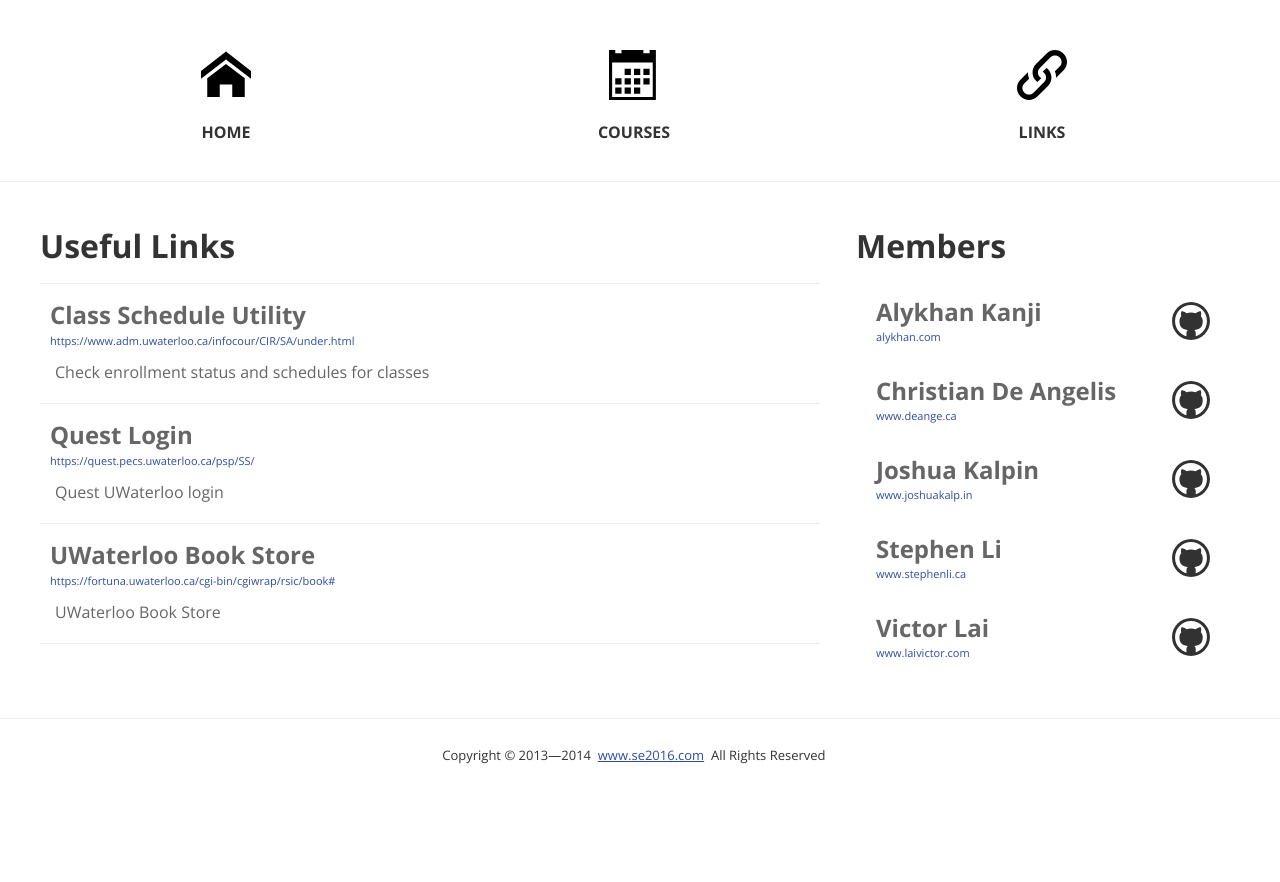
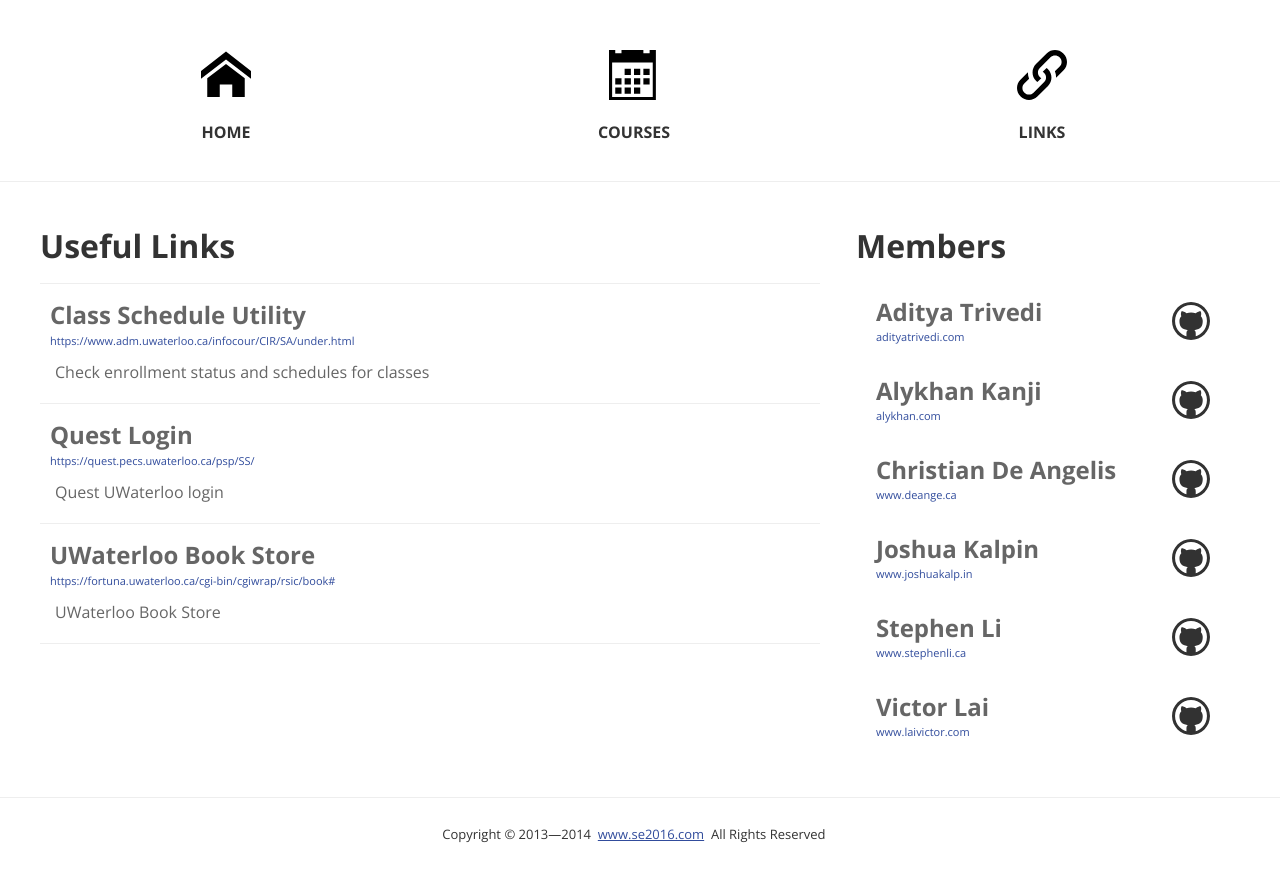
Before and after one commit to cbhl/inseption.github.com, a Jekyll site: the page built from links.html, in a window 1280 px wide. Shown: the top 882 px of the page. Built offline with Jekyll 4.4.1, drawn with Linux system fonts in a browser that asks for light colours.

Commit message:
Add Aditya Trivedi to classmates

```diff
--- a/_data/classmates.yaml
+++ b/_data/classmates.yaml
@@ -1,3 +1,7 @@
+-
+    name: "Aditya Trivedi"
+    github: "adityatrivedi"
+    homepage: "adityatrivedi.com"
 -
     name: "Alykhan Kanji"
     github: "alykhank"
```
